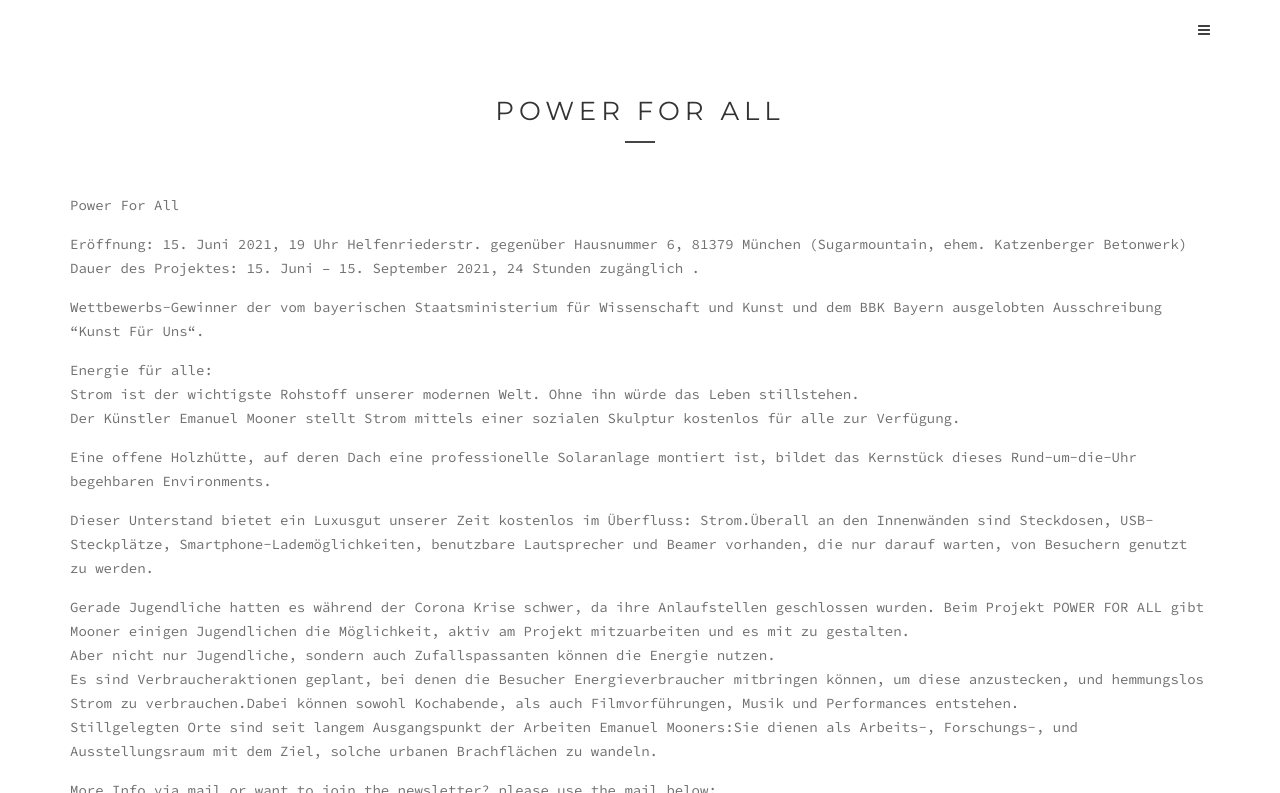
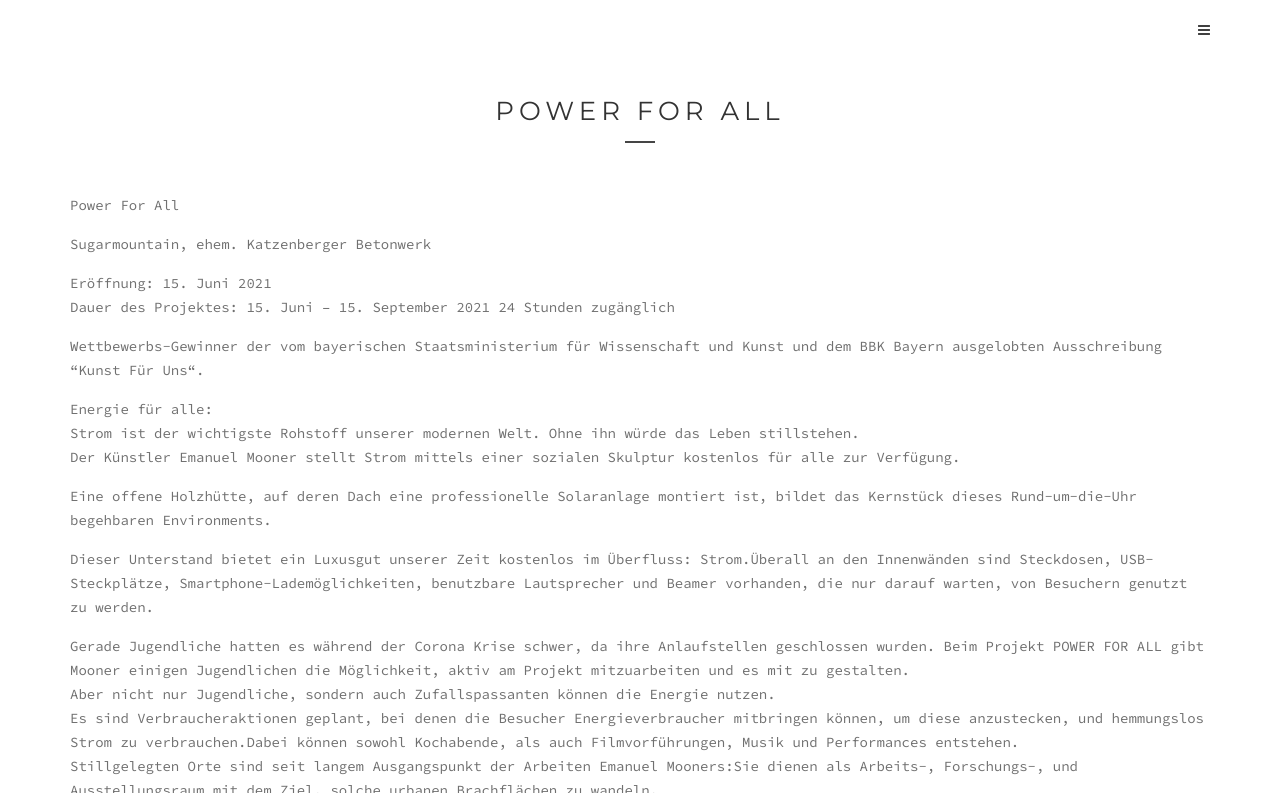
Before and after one commit to geomaedr/emanuelmooner, a Jekyll site: the page built from _portfolio/power-for-all.md, in a window 1280 px wide and 900 px high, cut to the strip 0-793 px from the top of the window. Built offline with Jekyll 4.4.1, drawn with Linux system fonts in a browser that asks for light colours.

Commit message:
Update power-for-all.md

```diff
--- a/_portfolio/power-for-all.md
+++ b/_portfolio/power-for-all.md
@@ -10,8 +10,11 @@ portfolio_nr: 51
 
 Power For All
 
-Eröffnung: 15. Juni 2021, 19 Uhr Helfenriederstr. gegenüber Hausnummer 6, 81379 München (Sugarmountain, ehem. Katzenberger Betonwerk)
-Dauer des Projektes: 15. Juni – 15. September 2021, 24 Stunden zugänglich .
+Sugarmountain, ehem. Katzenberger Betonwerk
+
+Eröffnung: 15. Juni 2021
+Dauer des Projektes: 15. Juni – 15. September 2021
+24 Stunden zugänglich
 
 Wettbewerbs-Gewinner der vom bayerischen Staatsministerium für Wissenschaft und Kunst und dem BBK Bayern ausgelobten Ausschreibung “Kunst Für Uns“.
 
```
